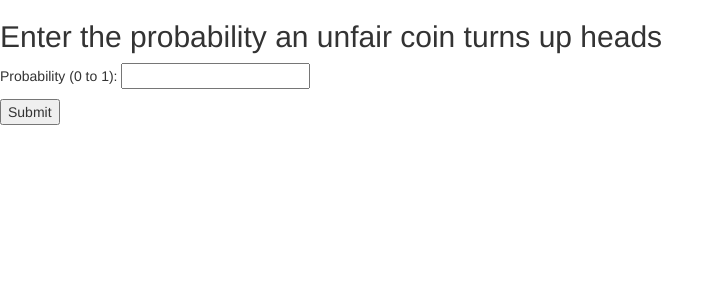
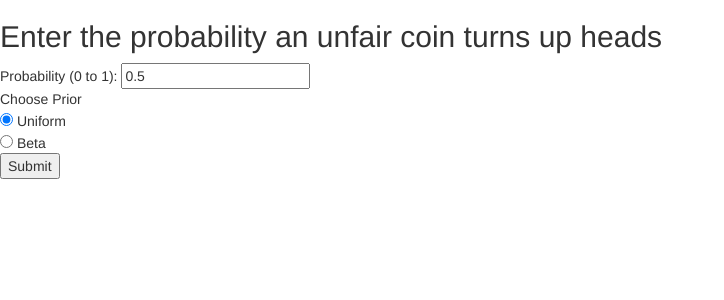
Before and after one commit to xofbd/unfair-coin-bayes, a Flask app: page /index in a window 1280 px wide. Shown: the top 300 px of the page, without its empty margins (0-724 px from the left). Run offline with Flask 2, Linux system fonts and the light colour scheme; parts of the project's set-up code (start-up, migrations or seed data) failed here and were passed over; some libraries are stand-ins or nearby versions.

Commit message:
add choice of prior

```diff
--- a/templates/index.html
+++ b/templates/index.html
@@ -5,21 +5,23 @@
     <title>Unfair Coin Simulation</title>
     <link rel="stylesheet" href="https://maxcdn.bootstrapcdn.com/bootstrap/3.3.5/css/bootstrap.min.css">
     <link rel="stylesheet" href="https://maxcdn.bootstrapcdn.com/bootstrap/3.3.5/css/bootstrap-theme.min.css">
-    <script src="https://maxcdn.bootstrapcdn.com/bootstrap/3.3.5/js/bootstrap.min.js"></script>
+    <script src="https://maxcdn.bootstrapcdn.com/bootstrap/3.3.5/js/bootstrap.min.js"> </script>
+    <script src="{{ url_for('static', filename='priorInputs.js') }}"> </script>
   </head>
   <body>
-    <div class=page>
-      <h2>Enter the probability an unfair coin turns up heads</h1>
-      <div class=metanav>
-	<form id='input' method='post' action='plot'>
-	  <p>
-	    Probability (0 to 1): <input type='text' name='probability' />
-	  </p>
-	  <p>
-	    <input type="submit" value="Submit">
-	  </p>
-	</form>
+    <h2>Enter the probability an unfair coin turns up heads</h2>
+    <form id="input" method="post" action="plot">
+      Probability (0 to 1): <input type="text" name="probability" value="0.5"/> </br>
+      Choose Prior </br>
+      <input type="radio" name="prior" onchange="disableInput()" value="uniform" checked> Uniform </br>
+      <input type="radio" name="prior" onchange="enableInput()" value="beta"> Beta </br>
+      <div id="prior_params" style="display:none;">
+	&emsp; a: <input type="text" name="a" id="alpha" value="2"> </br>
+	&emsp; b: <input type="text" name="b" id="beta" value="2">
       </div>
-    </div>
+      <p>
+	<input type="submit" value="Submit">
+      </p>
+    </form>
   </body>
   </html>
```
